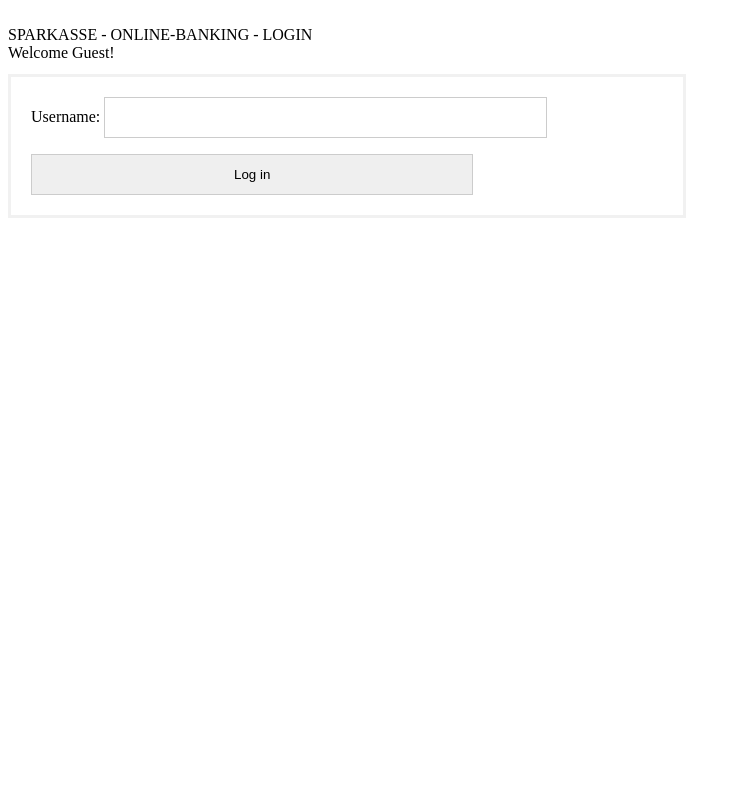
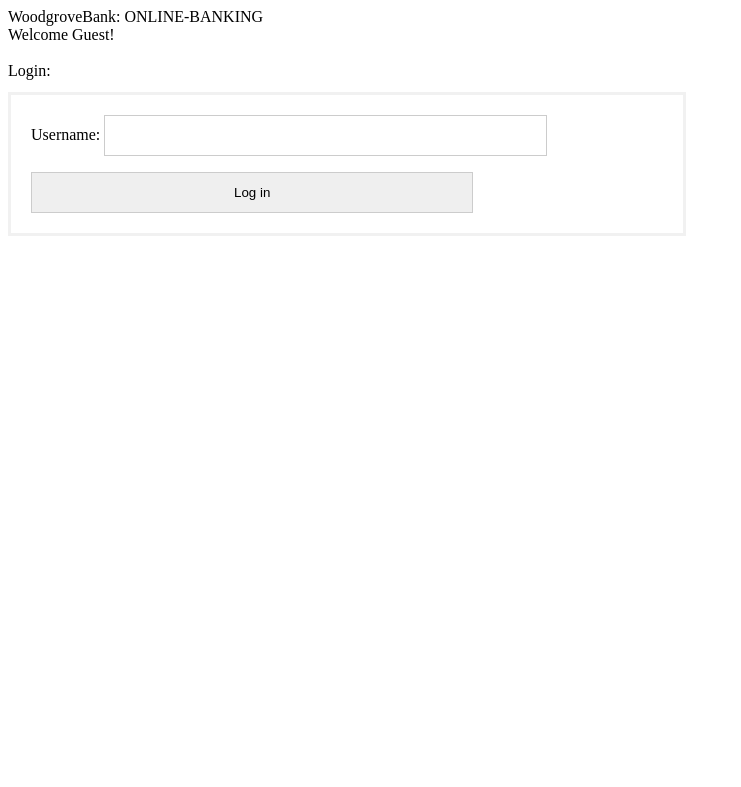
Before and after one commit to commanderk33n/SSE-XSRF-DEMO, a PHP site: page / in a window 1280 px wide. Shown: the top 787 px of the page, without its empty margins (0-741 px from the left). Run offline with PHP 8.4, Linux system fonts and the light colour scheme.

Commit message:
changed bank name because of surreptitious advertising

```diff
--- a/index.php
+++ b/index.php
@@ -8,8 +8,9 @@ if(($_SERVER['REQUEST_METHOD'] == 'POST') && (isset($_POST['username']))) {
     // Secret token to prevent XSRF vulnerability
     $_SESSION['csrf_token'] = uniqid('', true);
 }
-echo "</br>SPARKASSE - ONLINE-BANKING - LOGIN</br>";
+echo "WoodgroveBank:  ONLINE-BANKING</br>";
 echo "Welcome $user_name!</br>";
+echo "</br>Login:";
 
 if (!isset($_SESSION['login'])) {
   ?>
```
